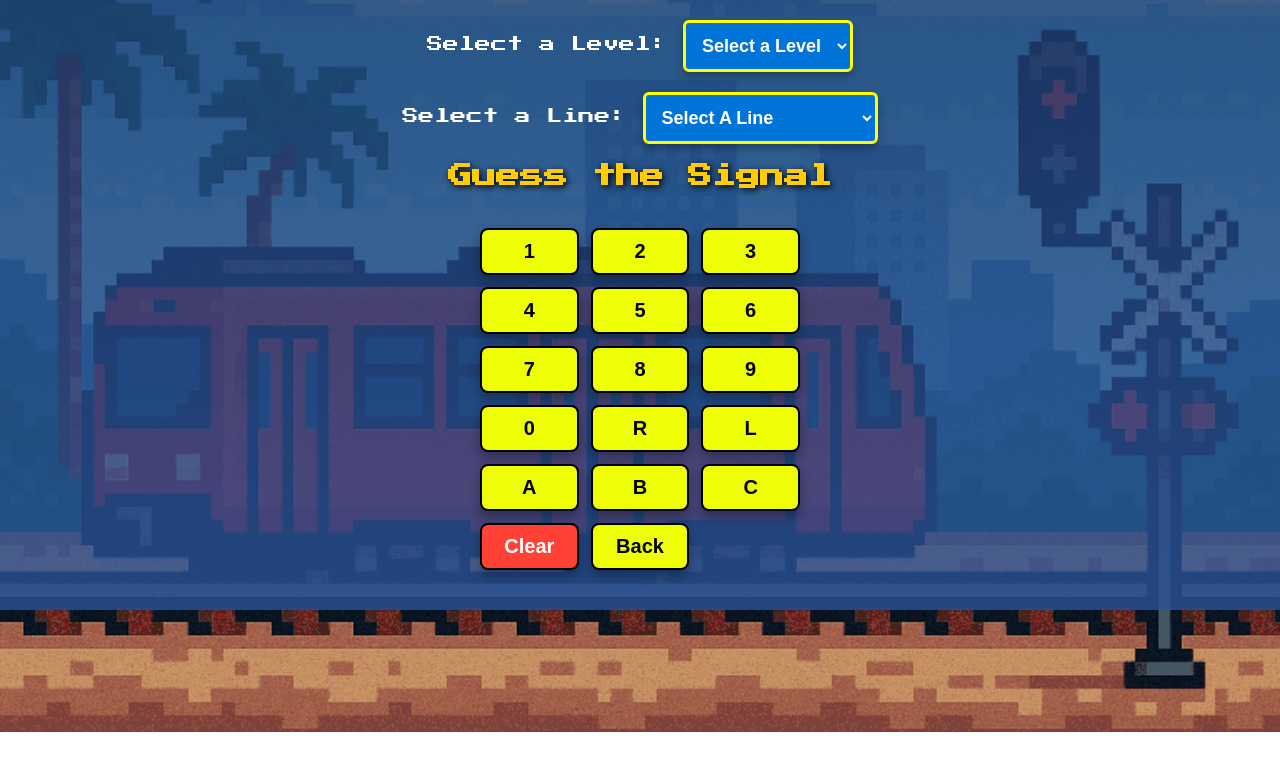
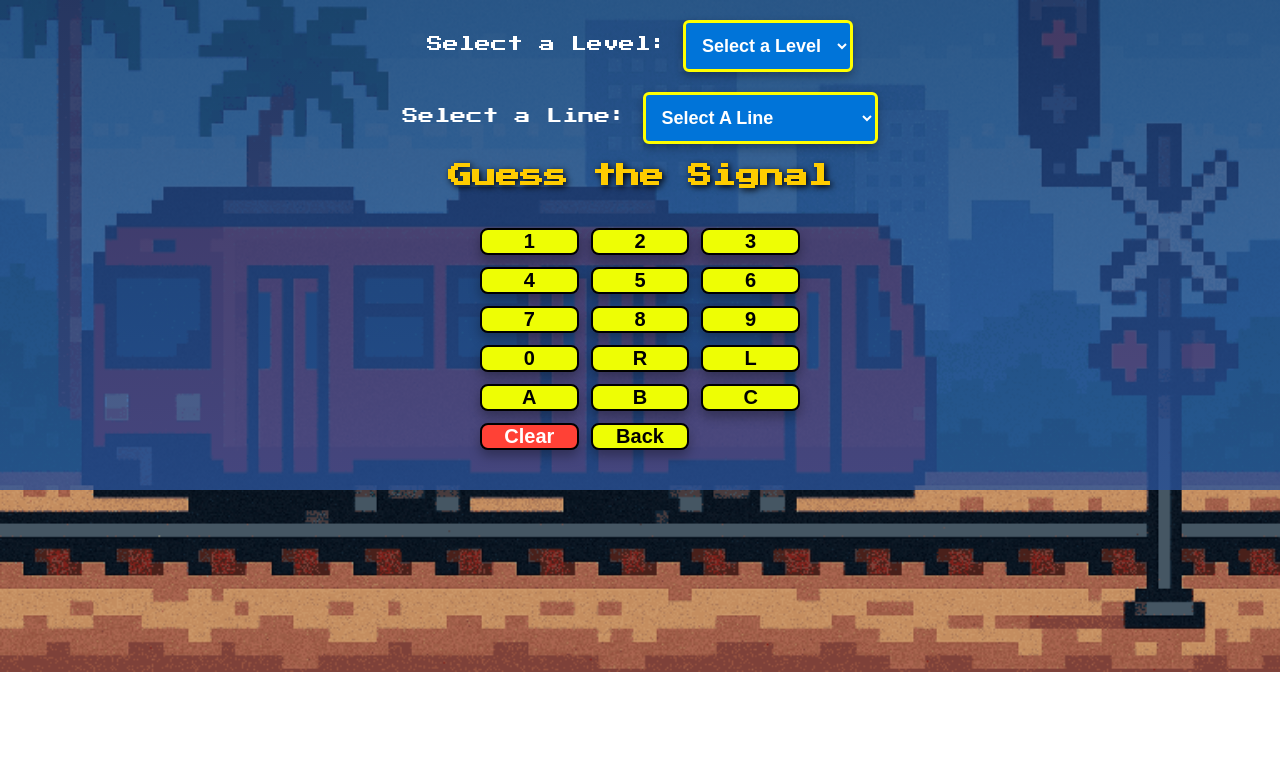
Before and after one commit to Bradslavens/RemeberBee, a plain HTML site: page game.html in a window 1280 px wide. Drawn offline with Linux system fonts and the light colour scheme.

Commit message:
fixed button padding to reduce height

```diff
--- a/styles.css
+++ b/styles.css
@@ -75,7 +75,7 @@ input:disabled {
   border-radius: 8px;
   font-size: 20px;
   font-weight: bold;
-  padding: .5em 0;
+  padding: 0px 18px; /* 10px top/bottom, 18px left/right */
   color: #000;
   cursor: pointer;
   transition: transform 0.2s, background-color 0.3s;
```
